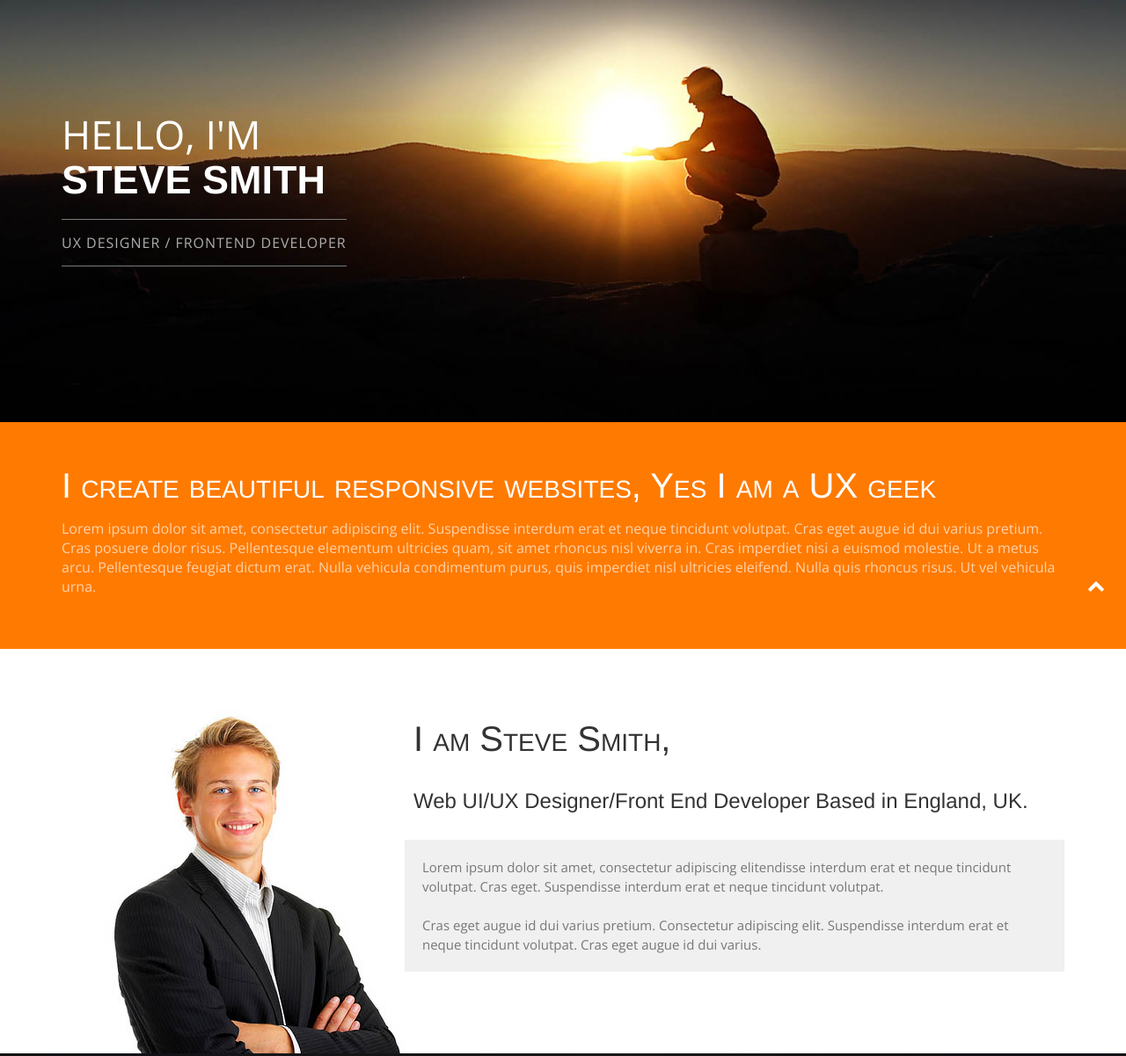
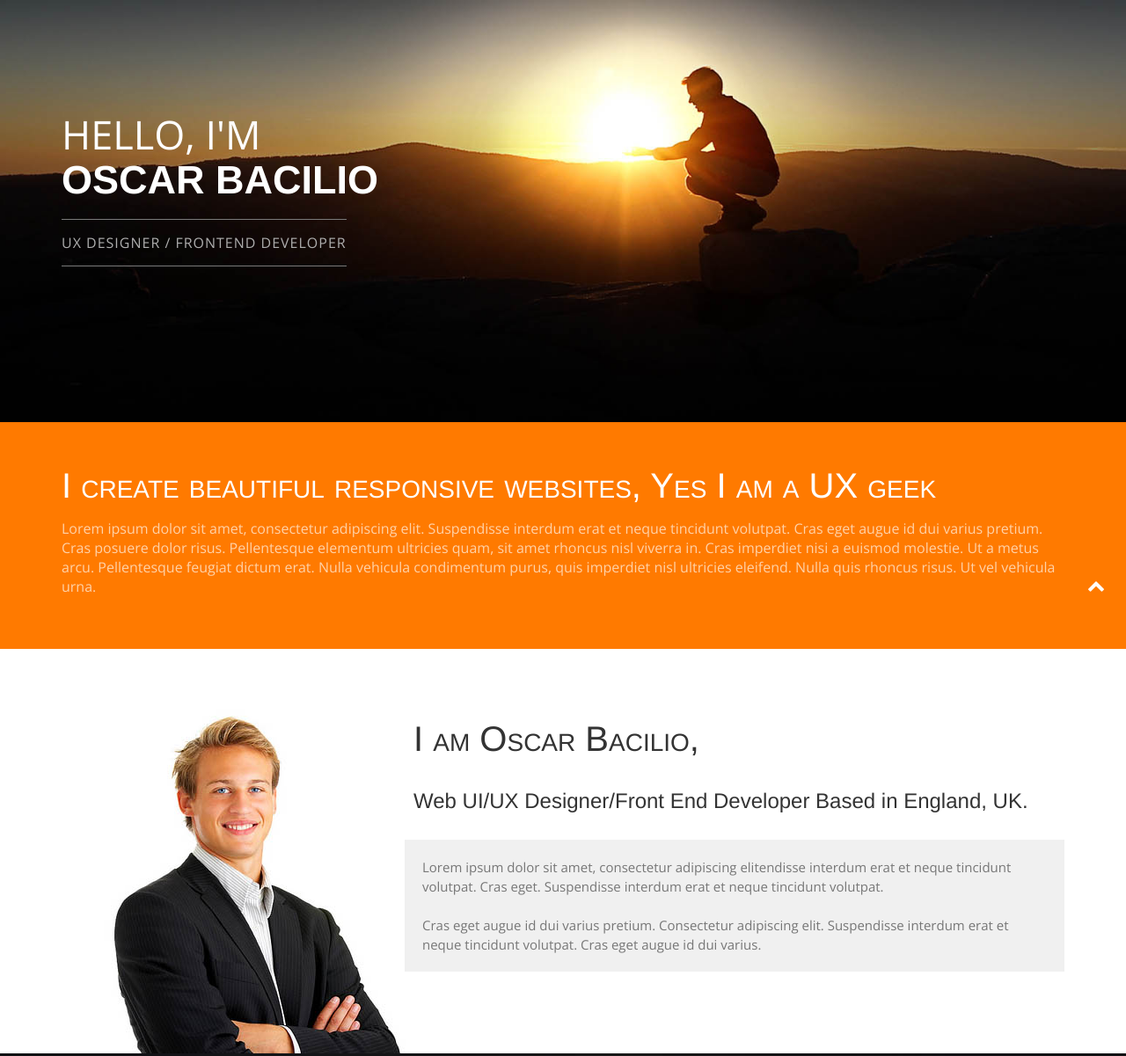
Before and after one commit to baciliooscar/oscarbacilio.com, a plain HTML site: page index.html in a window 1280 px wide. Shown: the part 100-1301 px from the top of the page at 88% size. Drawn offline with nearby package versions, Linux system fonts and the light colour scheme.

Commit message:
Update person name.

```diff
--- a/index.html
+++ b/index.html
@@ -60,7 +60,7 @@
     <div class="container banner-content">
       <div class="heroText">
         <h2><span>HEllo, I'm</span><br>
-          Steve Smith</h2>
+          Oscar Bacilio</h2>
         <span class="caption">UX Designer / Frontend Developer</span> </div>
     </div>
   </div>
@@ -81,7 +81,7 @@
       <div class="col-md-4 tileBox"> <img src="images/photo-1.jpg" alt="me"/> </div>
       <div class="col-md-8 tileBox">
         <div class="txtHead">
-          <h2>I am Steve Smith,</h2>
+          <h2>I am Oscar Bacilio,</h2>
           <h3> Web UI/UX Designer/Front End Developer Based in England, UK.</h3>
         </div>
         <p>Lorem ipsum dolor sit amet, consectetur adipiscing elitendisse interdum erat et neque tincidunt volutpat. Cras eget. Suspendisse interdum erat et neque tincidunt volutpat. <br/>
@@ -379,7 +379,7 @@
       <div class="col-sm-4">
         <h4>Address:</h4>
         <address>
-        Steve Smith<br>
+        Oscar Bacilio<br>
         134 Stilla. Tae., 414515<br>
         Leorislon, SA 02434-34534 USA <br>
         </address>
```
